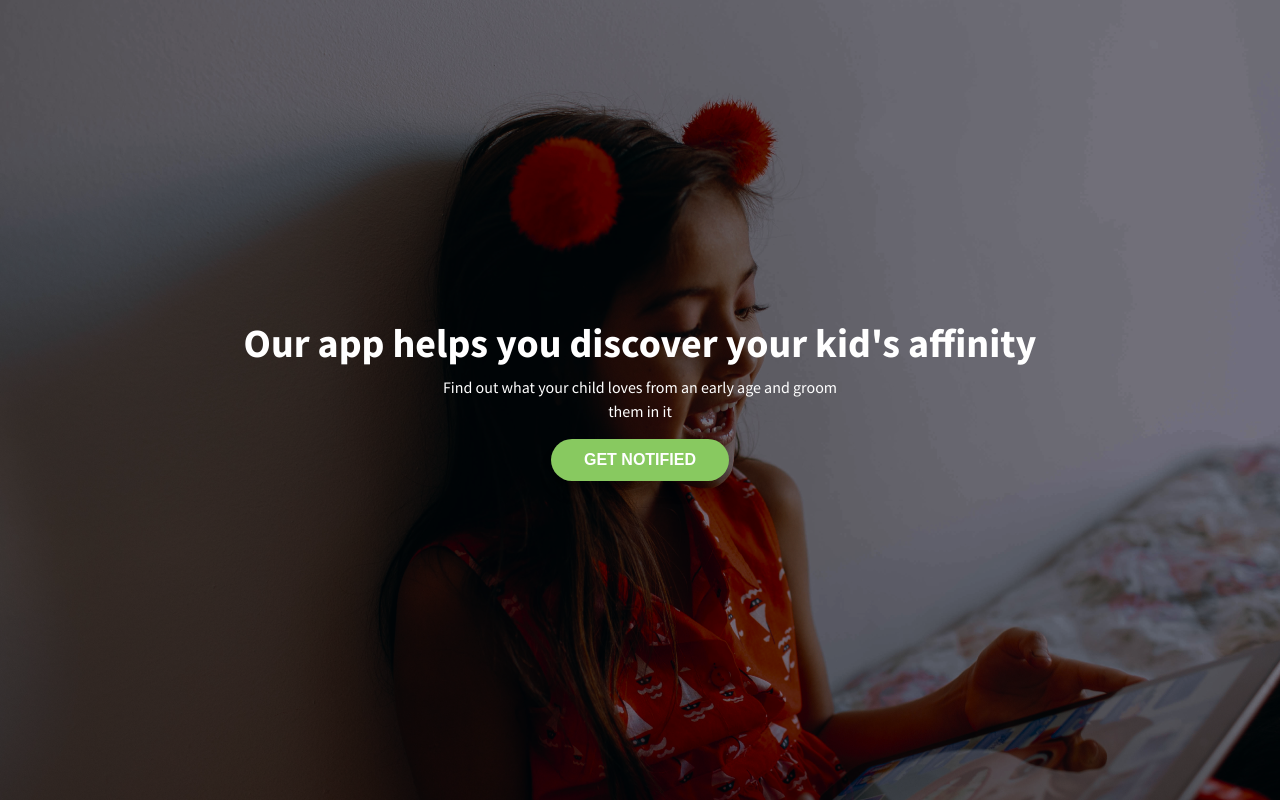
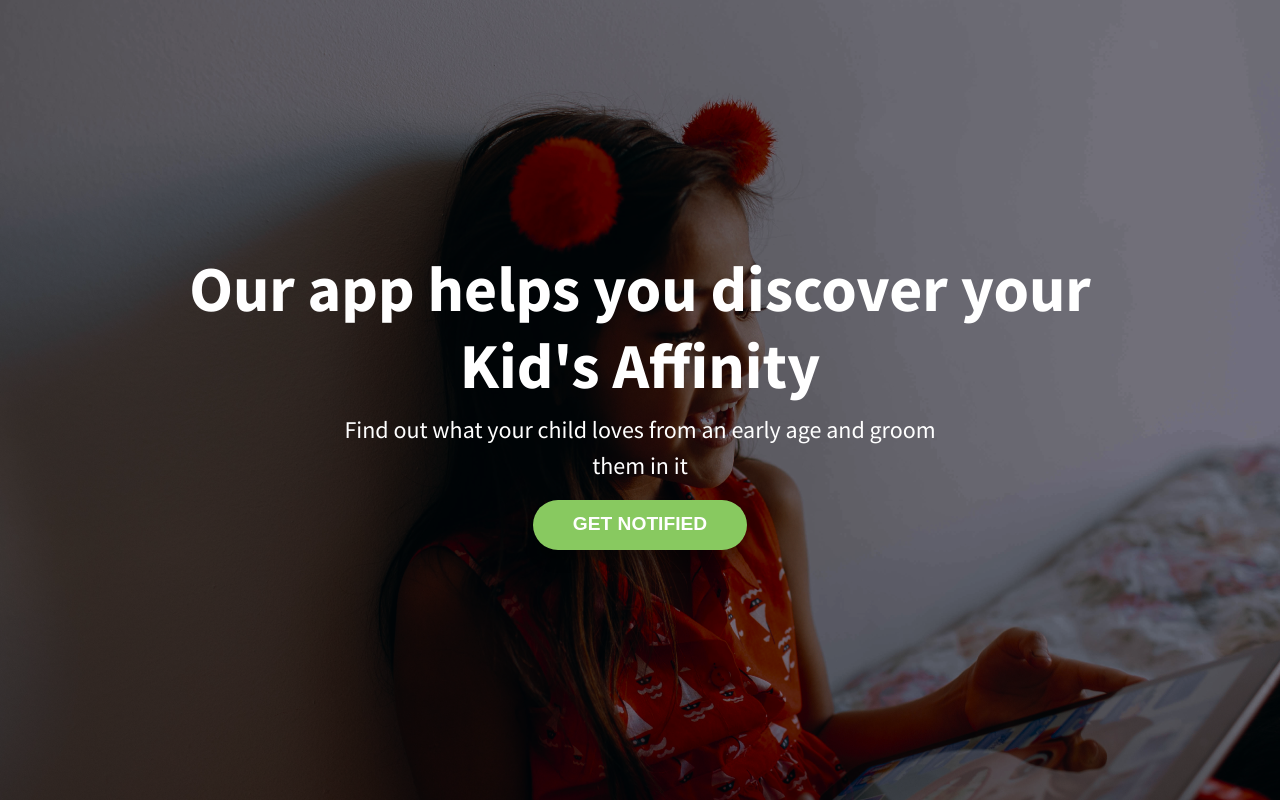
Before and after one commit to bellomuboye/kidaffinity, a PHP site: page / in a window 1280 px wide. Run offline with PHP 8.4, Linux system fonts and the light colour scheme; some libraries are stand-ins or nearby versions.

Commit message:
button-style

```diff
--- a/index.html
+++ b/index.html
@@ -1,8 +1,8 @@
 <!DOCTYPE html>
 <html lang="en">
   <head>
-    <meta charset="UTF-8">
-    <meta name="viewport" content="width=device-width, initial-scale=1.0">
+    <meta charset="UTF-8" />
+    <meta name="viewport" content="width=device-width, initial-scale=1.0" />
     <title>Document</title>
     <link
       rel="stylesheet"
@@ -11,9 +11,18 @@
       crossorigin="anonymous"
     />
 
-  <link rel="stylesheet" href="/home/definebell/Downloads/Web Development/Bootstrap-installation/cdnfiles/bootstrap.min.css">
-  <link rel="stylesheet" href="/home/definebell/Downloads/Web Development/Bootstrap-installation/cdnfiles/font-awesome.min.css">
-  <link href="https://fonts.googleapis.com/css2?family=Source+Sans+Pro:wght@300;400;600;700;900&display=swap" rel="stylesheet">
+    <link
+      rel="stylesheet"
+      href="/home/definebell/Downloads/Web Development/Bootstrap-installation/cdnfiles/bootstrap.min.css"
+    />
+    <link
+      rel="stylesheet"
+      href="/home/definebell/Downloads/Web Development/Bootstrap-installation/cdnfiles/font-awesome.min.css"
+    />
+    <link
+      href="https://fonts.googleapis.com/css2?family=Source+Sans+Pro:wght@300;400;600;700;900&display=swap"
+      rel="stylesheet"
+    />
     <link rel="stylesheet" href="styles.css" />
 
     <script
@@ -24,11 +33,41 @@
   <body>
     <div class="hero hero-bg">
       <div class="hero-content container">
-                <h1>Our app helps you discover your kid's affinity</h1>
-                <p>Find out what your child loves from an early age and groom them in it</p>
-                <button class="btn  btn-cta">Get Notified</button>
+        <h1>
+          Our app helps you discover your <br /><span>Kid's Affinity</span>
+        </h1>
+        <p>
+          Find out what your child loves from an early age and groom them in it
+        </p>
+        <form class="d-flex" id="notify-form">
+          <button class="btn btn-cta">Get Notified</button>
+          <div class="form-div">
+            <input
+              class="form-control"
+              type="text"
+              placeholder="Enter e-mail"
+            />
+            <button class="form-control btn btn-submit" type="submit">
+              Submit!
+            </button>
+          </div>
+        </form>
       </div>
     </div>
+    <script>
+      const btnCta = document.querySelector(".btn-cta");
+      const formDiv = document.querySelector(".form-div");
+      const btnSubmit = document.querySelector(".btn-submit")
+      btnCta.addEventListener("click", function(e) {
+        e.preventDefault();
+        formDiv.classList.add("active");
+      });
+      btnSubmit.addEventListener("click", function(e) {
+        e.preventDefault();
+        formDiv.classList.remove("active");
+        btnCta.textContent = "E-mail Sent";
+      })
+    </script>
 
     <script src="/home/definebell/Downloads/Web Development/Bootstrap-installation/cdnfiles/jquery-3.4.1.slim.min.js"></script>
 
--- a/styles.css
+++ b/styles.css
@@ -3,7 +3,9 @@ body    {
 }
 
 .hero   {
-    height: 100vh;    display: flex;
+    height: 100vh;
+    width: 100vw;
+    display: flex;
     justify-content: center;
     align-content: center;
     align-items: center;
@@ -24,6 +26,7 @@ body    {
     justify-content: center;
     align-items: center;
     text-align: center;
+    font-size: 1rem;
 }
 
 .hero-content *   {
@@ -35,7 +38,10 @@ h1 {
     font-weight: bold;
   max-width: 964px;
 
+
 }
+
+
 
 p {
     font-size: "Rounded Mplus 1c";
@@ -43,7 +49,7 @@ p {
     /* font-size: 24px; */
     max-width: 408px;
 }
-.hero .btn-cta  {
+.hero .btn  {
     padding: 0.5em 2em;
     border-radius: 10em;
     background-color: #88c960;
@@ -54,3 +60,32 @@ p {
     font-family: Quicksand, sans-serif;
     text-transform: uppercase;
 }
+
+@media (min-width: 992px) {
+    h1 {
+        font-size: 4em;
+    }
+    p {
+        font-size: 1.5em;
+        max-width: 600px;
+    }
+
+    .hero .btn  {
+        font-size: 1.2em;
+    }
+}
+
+form {
+    position:relative;
+}
+form div {
+    position:absolute;
+    top:0;
+    left:-100vw;
+    width:100%;
+    overflow:hidden;
+    transition:all 1s ease-in;
+}
+form div.active {
+    left:0;
+}
```
Lines whose indentation alone changed are shown as unchanged.
